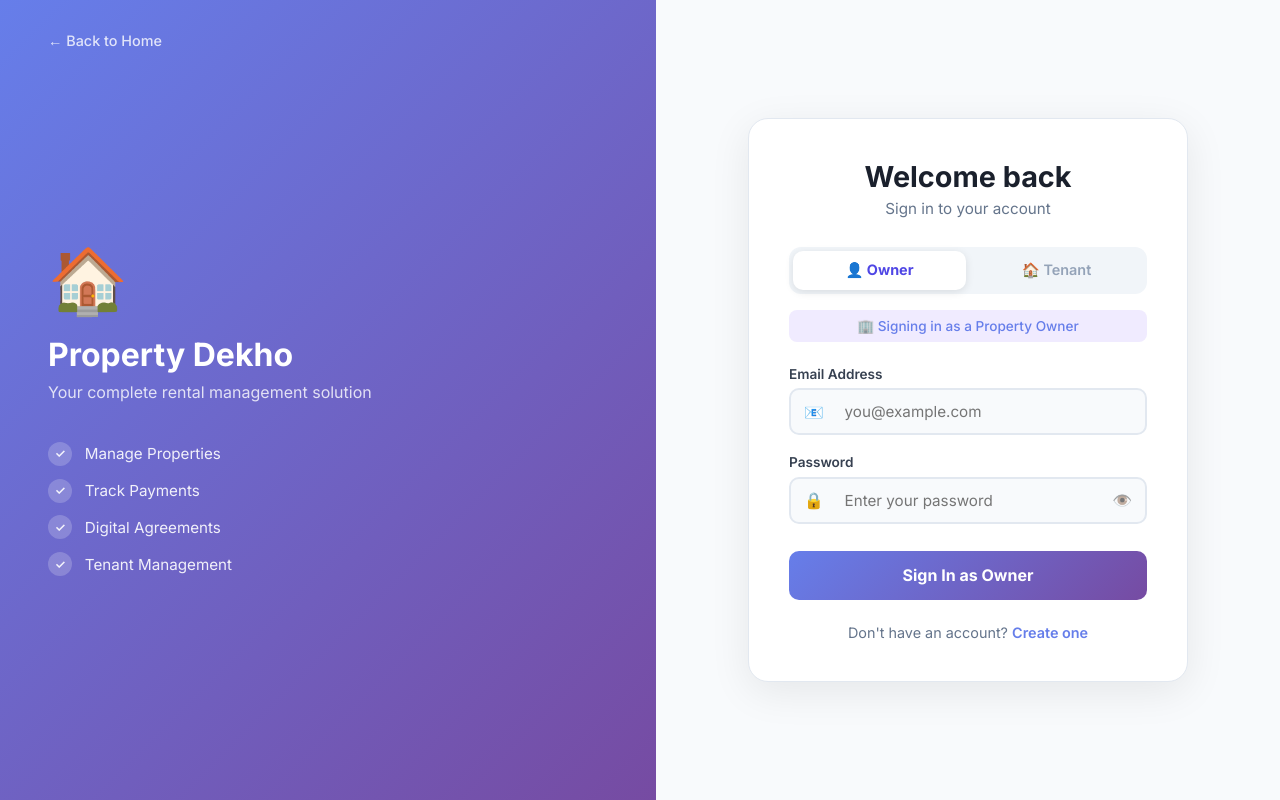
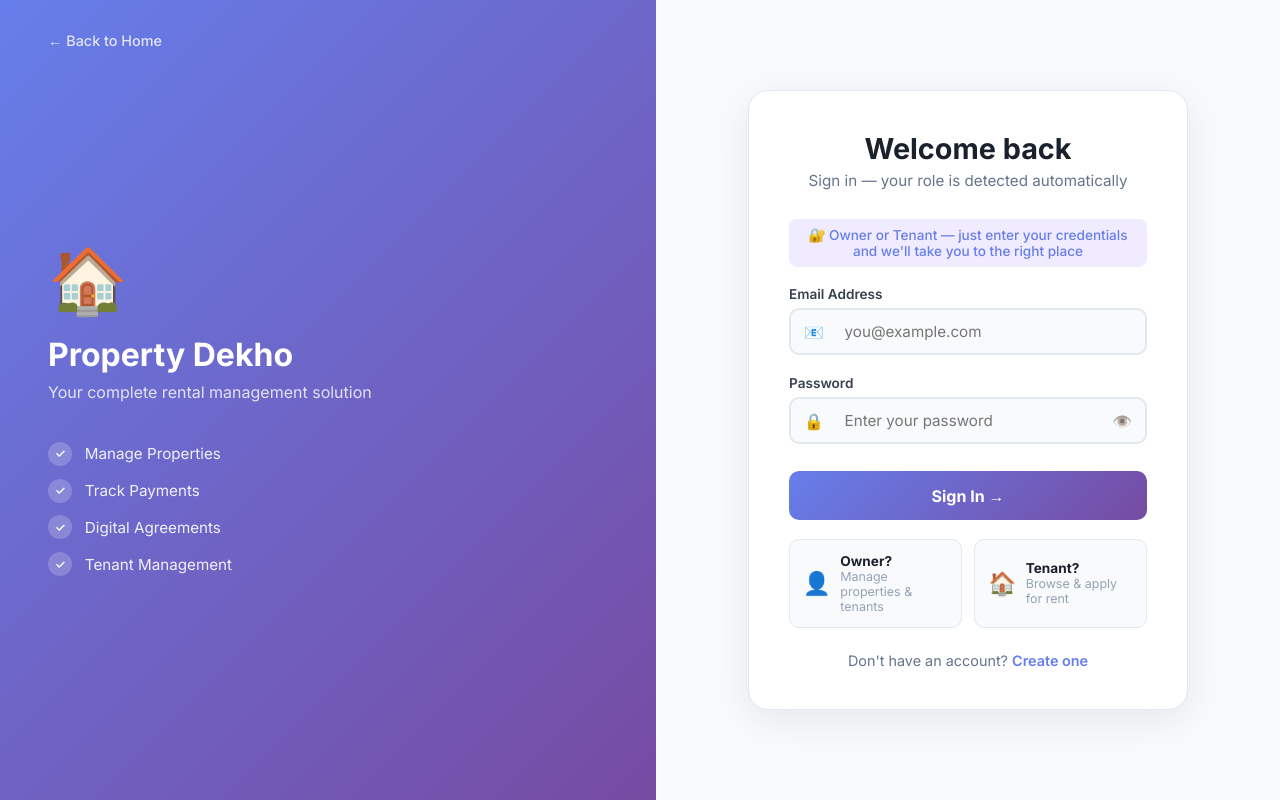
Before and after one commit to Sonu3785/Property_Dekho-Becho, a React (Vite) app in the folder frontend/: page /login in a window 1280 px wide. Built offline with nearby package versions, Linux system fonts and the light colour scheme.

Commit message:
Fix: auto-add tenant on signup, login uses DB role, no more role toggle on login

```diff
--- a/frontend/src/pages/Auth.module.css
+++ b/frontend/src/pages/Auth.module.css
@@ -282,3 +282,25 @@
   .rightPanel { padding: 1.5rem; }
   .formCard { padding: 1.5rem; }
 }
+
+/* Role hint cards on login */
+.roleCards {
+  display: flex;
+  gap: 0.8rem;
+  margin: 1.2rem 0;
+}
+
+.roleHint {
+  flex: 1;
+  display: flex;
+  align-items: center;
+  gap: 0.6rem;
+  background: #f8fafc;
+  border: 1.5px solid #e2e8f0;
+  border-radius: 10px;
+  padding: 0.8rem;
+  font-size: 0.82rem;
+}
+.roleHint span { font-size: 1.4rem; }
+.roleHint strong { display: block; color: #1a202c; font-size: 0.85rem; }
+.roleHint p { color: #94a3b8; margin: 0; font-size: 0.78rem; }
--- a/frontend/src/pages/Login.jsx
+++ b/frontend/src/pages/Login.jsx
@@ -8,7 +8,6 @@ import styles from './Auth.module.css'
 export default function Login() {
   const navigate = useNavigate()
   const { login } = useAuth()
-  const [role, setRole] = useState('owner')
   const [form, setForm] = useState({ email: '', password: '' })
   const [loading, setLoading] = useState(false)
   const [showPassword, setShowPassword] = useState(false)
@@ -27,15 +26,17 @@ export default function Login() {
       })
 
       if (res.data.access_token) {
+        const userRole = res.data.user?.role || 'owner'
         login(res.data.access_token, {
           id:    res.data.user?.id,
           email: form.email,
-          role:  res.data.user?.role || role,   // prefer backend role
+          role:  userRole,
           name:  res.data.user?.name || form.email.split('@')[0],
           phone: res.data.user?.phone || ''
         })
-        toast.success(`Welcome back! 👋`)
-        navigate(res.data.user?.role === 'tenant' ? '/tenant' : '/owner')
+        toast.success(`Welcome back, ${res.data.user?.name}! 👋`)
+        // Redirect based on role from DB — not from toggle
+        navigate(userRole === 'tenant' ? '/tenant' : '/owner')
       } else {
         toast.error(String(res.data.error || 'Invalid credentials'))
       }
@@ -70,31 +71,12 @@ export default function Login() {
         <div className={styles.formCard}>
           <div className={styles.formHeader}>
             <h1>Welcome back</h1>
-            <p>Sign in to your account</p>
+            <p>Sign in — your role is detected automatically</p>
           </div>
 
-          {/* Role Toggle */}
-          <div className={styles.roleToggle}>
-            <button
-              className={role === 'owner' ? styles.roleActiveBtn : styles.roleInactiveBtn}
-              onClick={() => setRole('owner')}
-              type="button"
-            >
-              👤 Owner
-            </button>
-            <button
-              className={role === 'tenant' ? styles.roleActiveBtn : styles.roleInactiveBtn}
-              onClick={() => setRole('tenant')}
-              type="button"
-            >
-              🏠 Tenant
-            </button>
-          </div>
-
-          <div className={styles.roleInfo}>
-            {role === 'owner'
-              ? '🏢 Signing in as a Property Owner'
-              : '🏡 Signing in as a Tenant'}
+          {/* Info banner */}
+          <div className={styles.roleInfo} style={{ marginBottom: '1.2rem' }}>
+            🔐 Owner or Tenant — just enter your credentials and we'll take you to the right place
           </div>
 
           <form onSubmit={handleSubmit} className={styles.form}>
@@ -108,6 +90,7 @@ export default function Login() {
                   value={form.email}
                   onChange={e => setForm({ ...form, email: e.target.value })}
                   required
+                  autoComplete="email"
                 />
               </div>
             </div>
@@ -122,6 +105,7 @@ export default function Login() {
                   value={form.password}
                   onChange={e => setForm({ ...form, password: e.target.value })}
                   required
+                  autoComplete="current-password"
                 />
                 <button
                   type="button"
@@ -134,15 +118,30 @@ export default function Login() {
             </div>
 
             <button type="submit" className={styles.submitBtn} disabled={loading}>
-              {loading ? <span className={styles.spinner}></span> : `Sign In as ${role === 'owner' ? 'Owner' : 'Tenant'}`}
+              {loading ? <span className={styles.spinner}></span> : 'Sign In →'}
             </button>
           </form>
 
+          <div className={styles.roleCards}>
+            <div className={styles.roleHint}>
+              <span>👤</span>
+              <div>
+                <strong>Owner?</strong>
+                <p>Manage properties & tenants</p>
+              </div>
+            </div>
+            <div className={styles.roleHint}>
+              <span>🏠</span>
+              <div>
+                <strong>Tenant?</strong>
+                <p>Browse & apply for rent</p>
+              </div>
+            </div>
+          </div>
+
           <p className={styles.switchText}>
             Don't have an account?{' '}
-            <Link to={`/signup?role=${role}`} className={styles.switchLink}>
-              Create one
-            </Link>
+            <Link to="/signup" className={styles.switchLink}>Create one</Link>
           </p>
         </div>
       </div>
```
Also changed, not shown: 1 other file (tests, documents, lock files or other folders).
